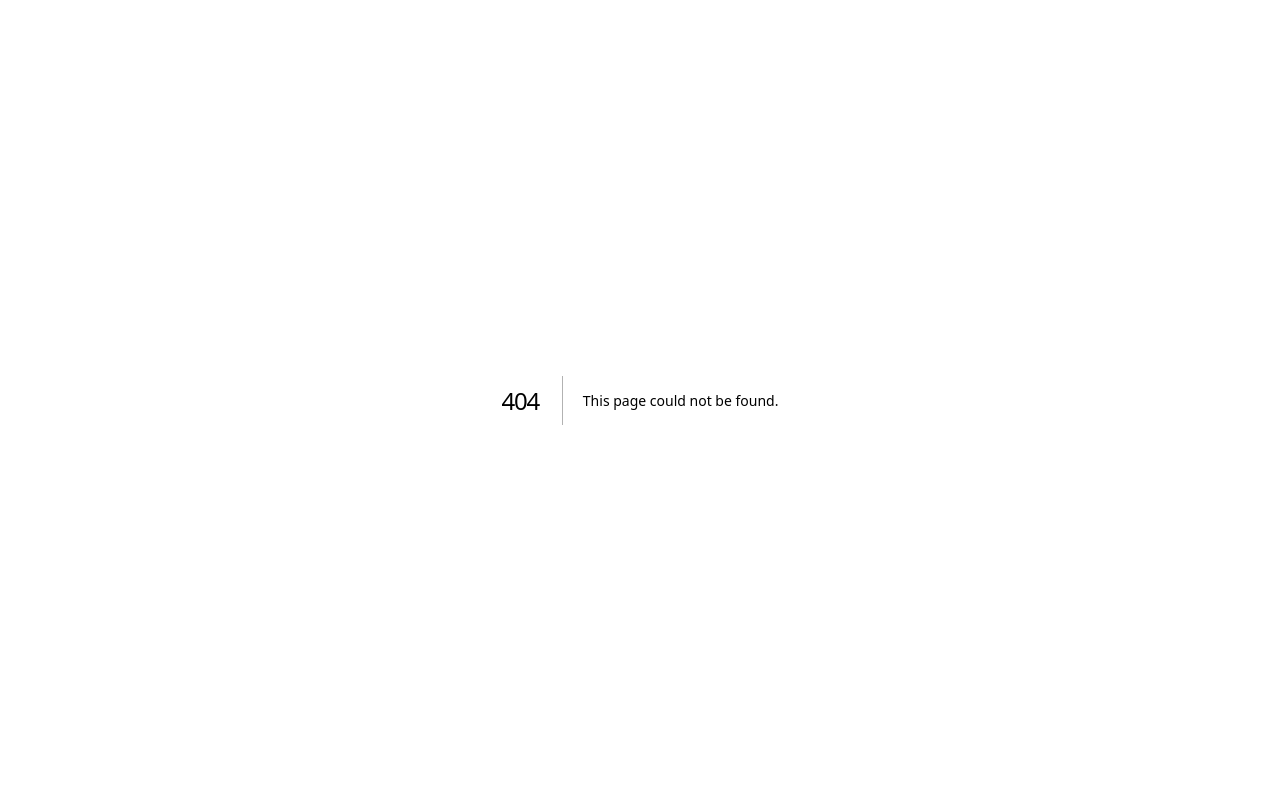
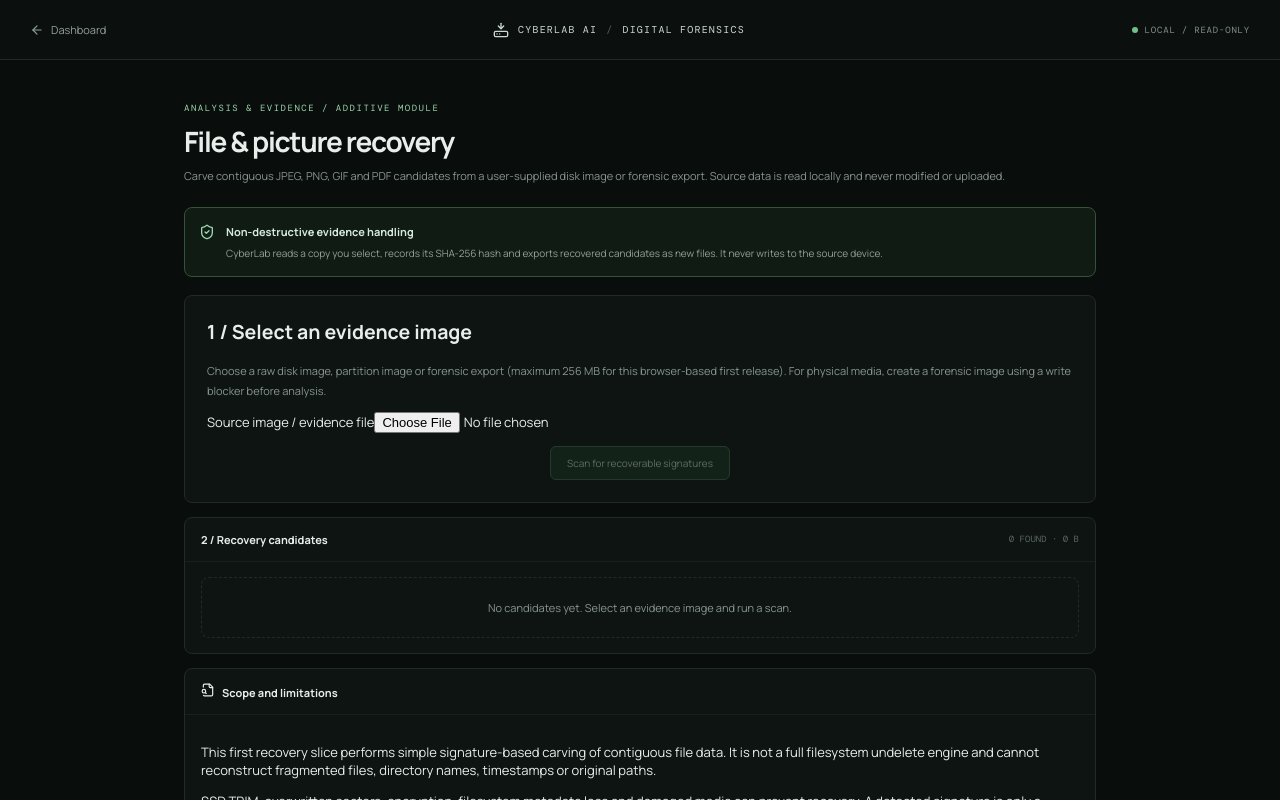
Before and after one commit to abelmiracle377-stack/cyberlab-ai, a Next.js app: page /forensics-recovery in a window 1280 px wide. Before the commit this address had no page. Shown: the top 800 px of the page. Built offline with nearby package versions, Linux system fonts and the light colour scheme.

Commit message:
Add non-destructive file and picture recovery workspace

```diff
--- /dev/null
+++ b/app/forensics-recovery/page.tsx
@@ -0,0 +1,81 @@
+"use client";
+
+import { useMemo, useState, type ChangeEvent } from "react";
+import Link from "next/link";
+import { ArrowLeft, Download, FileImage, FileSearch, HardDriveDownload, ShieldCheck, Trash2 } from "lucide-react";
+
+type Kind = "JPEG" | "PNG" | "GIF" | "PDF";
+type Recovered = { id:string; kind:Kind; start:number; end:number; size:number; name:string };
+const MAX_BYTES = 256 * 1024 * 1024;
+const signatures = {
+  jpegStart: [0xff,0xd8,0xff], jpegEnd: [0xff,0xd9],
+  pngStart: [0x89,0x50,0x4e,0x47,0x0d,0x0a,0x1a,0x0a],
+  pngEnd: [0x49,0x45,0x4e,0x44,0xae,0x42,0x60,0x82],
+  gif87: [0x47,0x49,0x46,0x38,0x37,0x61], gif89: [0x47,0x49,0x46,0x38,0x39,0x61],
+  pdf: [0x25,0x50,0x44,0x46,0x2d], pdfEnd: [0x25,0x25,0x45,0x4f,0x46]
+};
+function findBytes(data:Uint8Array, pattern:number[], from=0):number {
+  outer: for(let i=from;i<=data.length-pattern.length;i++){for(let j=0;j<pattern.length;j++)if(data[i+j]!==pattern[j])continue outer;return i;}return -1;
+}
+function carve(data:Uint8Array):Recovered[]{
+  const found:Recovered[]=[];
+  const add=(kind:Kind,start:number,end:number)=>{if(end>start&&end<=data.length)found.push({id:`${kind}-${start}-${end}`,kind,start,end,size:end-start,name:`recovered-${String(found.length+1).padStart(3,"0")}.${kind==="JPEG"?"jpg":kind.toLowerCase()}`});};
+  let cursor=0;
+  while(cursor<data.length){
+    const jpg=findBytes(data,signatures.jpegStart,cursor), png=findBytes(data,signatures.pngStart,cursor);
+    const gifA=findBytes(data,signatures.gif87,cursor),gifB=findBytes(data,signatures.gif89,cursor);
+    const gif=gifA<0?gifB:gifB<0?gifA:Math.min(gifA,gifB);
+    const pdf=findBytes(data,signatures.pdf,cursor);
+    const candidates=[{kind:"JPEG" as Kind,start:jpg},{kind:"PNG" as Kind,start:png},{kind:"GIF" as Kind,start:gif},{kind:"PDF" as Kind,start:pdf}].filter(x=>x.start>=0).sort((a,b)=>a.start-b.start);
+    if(!candidates.length)break;
+    const item=candidates[0];let end=-1;
+    if(item.kind==="JPEG"){const p=findBytes(data,signatures.jpegEnd,item.start+3);if(p>=0)end=p+2;}
+    if(item.kind==="PNG"){const p=findBytes(data,signatures.pngEnd,item.start+8);if(p>=0)end=p+signatures.pngEnd.length;}
+    if(item.kind==="GIF"){const p=data.indexOf(0x3b,item.start+6);if(p>=0)end=p+1;}
+    if(item.kind==="PDF"){const p=findBytes(data,signatures.pdfEnd,item.start+5);if(p>=0)end=p+signatures.pdfEnd.length;}
+    if(end>item.start){add(item.kind,item.start,end);cursor=end;}else cursor=item.start+1;
+  }
+  return found;
+}
+function formatBytes(n:number){return n<1024?`${n} B`:n<1024*1024?`${(n/1024).toFixed(1)} KB`:`${(n/1024/1024).toFixed(2)} MB`;}
+
+export default function ForensicsRecoveryPage(){
+  const [source,setSource]=useState<File|null>(null),[items,setItems]=useState<Recovered[]>([]),[busy,setBusy]=useState(false),[message,setMessage]=useState(""),[hash,setHash]=useState("");
+  const total=useMemo(()=>items.reduce((sum,x)=>sum+x.size,0),[items]);
+  async function choose(e:ChangeEvent<HTMLInputElement>){setSource(e.target.files?.[0]??null);setItems([]);setHash("");setMessage("");}
+  async function scan(){if(!source)return;if(source.size>MAX_BYTES){setMessage("This browser-based scanner is limited to 256 MB per source image. Use a dedicated forensic workstation for larger images.");return;}
+    setBusy(true);setItems([]);setMessage("Reading source image locally…");
+    try{const buffer=await source.arrayBuffer();const data=new Uint8Array(buffer);const digest=await crypto.subtle.digest("SHA-256",buffer);const hex=Array.from(new Uint8Array(digest),b=>b.toString(16).padStart(2,"0")).join("");const results=carve(data);setHash(hex);setItems(results);setMessage(results.length?`Found ${results.length} signature-bounded candidate(s). Preview and validate each file before relying on it.`:"No supported contiguous file signatures were found.");}
+    catch{setMessage("The source could not be read. Try a supported raw image or smaller evidence file.");}
+    finally{setBusy(false);}
+  }
+  async function download(item:Recovered){if(!source)return;const buffer=await source.slice(item.start,item.end).arrayBuffer();const blob=new Blob([buffer],{type:item.kind==="JPEG"?"image/jpeg":item.kind==="PNG"?"image/png":item.kind==="GIF"?"image/gif":"application/pdf"});const url=URL.createObjectURL(blob);const a=document.createElement("a");a.href=url;a.download=item.name;a.click();URL.revokeObjectURL(url);}
+  return <main className="agent-shell">
+    <header className="agent-topbar"><Link href="/" className="agent-back"><ArrowLeft size={14}/> Dashboard</Link><div className="agent-brand"><HardDriveDownload size={16}/> CYBERLAB AI <span className="agent-top-sep">/</span> DIGITAL FORENSICS</div><span className="agent-secure-label"><span/> LOCAL / READ-ONLY</span></header>
+    <section className="agent-main">
+      <div className="agent-heading"><div className="agent-overline">ANALYSIS & EVIDENCE / ADDITIVE MODULE</div><h1>File & picture recovery</h1><p>Carve contiguous JPEG, PNG, GIF and PDF candidates from a user-supplied disk image or forensic export. Source data is read locally and never modified or uploaded.</p></div>
+      <div className="vault-security"><ShieldCheck size={16}/><div><strong>Non-destructive evidence handling</strong><p>CyberLab reads a copy you select, records its SHA-256 hash and exports recovered candidates as new files. It never writes to the source device.</p></div></div>
+      <section className="module-page-panel panel" style={{marginTop:18}}>
+        <h2 style={{marginTop:0}}>1 / Select an evidence image</h2>
+        <p>Choose a raw disk image, partition image or forensic export (maximum 256 MB for this browser-based first release). For physical media, create a forensic image using a write blocker before analysis.</p>
+        <label className="network-field"><span>Source image / evidence file</span><input type="file" accept=".img,.dd,.raw,.bin,.dmg,.001,.e01,application/octet-stream" onChange={choose}/></label>
+        {source&&<div className="malware-kv"><span>Selected source</span><strong>{source.name} · {formatBytes(source.size)}</strong></div>}
+        <button className="network-run" type="button" onClick={scan} disabled={!source||busy}>{busy?"Scanning locally…":"Scan for recoverable signatures"}</button>
+        {message&&<p role="status" className="network-note">{message}</p>}
+        {hash&&<div className="malware-kv"><span>Source SHA-256</span><strong style={{overflowWrap:"anywhere"}}>{hash}</strong></div>}
+      </section>
+      <section className="panel" style={{marginTop:14}}>
+        <div className="panel-header"><div className="panel-title">2 / Recovery candidates</div><span className="panel-kicker">{items.length} FOUND · {formatBytes(total)}</span></div>
+        <div className="panel-body">
+          {!items.length?<div className="empty-state">No candidates yet. Select an evidence image and run a scan.</div>:<div className="activity-list">{items.map(item=><div className="activity-row" key={item.id}><div className="activity-bullet"/><div style={{minWidth:0,flex:1}}><div className="activity-name">{item.name} · {item.kind}</div><div className="activity-detail">Offset {item.start.toLocaleString()}–{item.end.toLocaleString()} · {formatBytes(item.size)}</div></div><button className="icon-button" type="button" aria-label={`Download ${item.name}`} onClick={()=>download(item)}><Download size={14}/></button></div>)}</div>}
+        </div>
+      </section>
+      <section className="panel" style={{marginTop:14}}><div className="panel-header"><div className="panel-title"><FileSearch size={14} style={{display:"inline",marginRight:7}}/>Scope and limitations</div></div><div className="panel-body">
+        <p>This first recovery slice performs simple signature-based carving of contiguous file data. It is not a full filesystem undelete engine and cannot reconstruct fragmented files, directory names, timestamps or original paths.</p>
+        <p>SSD TRIM, overwritten sectors, encryption, filesystem metadata loss and damaged media can prevent recovery. A detected signature is only a candidate: open and validate each export before treating it as evidence.</p>
+        <p>RAW camera formats, TIFF, archives and broader filesystem reconstruction are not included in this first slice. Large images and E01 containers require a dedicated forensic parser and are not decoded here.</p>
+      </div></section>
+      <div className="footer-note">LOCAL PROCESSING ONLY · SOURCE IMAGE IS NEVER MODIFIED · PRESERVE ORIGINAL EVIDENCE</div>
+    </section>
+  </main>;
+}
```
